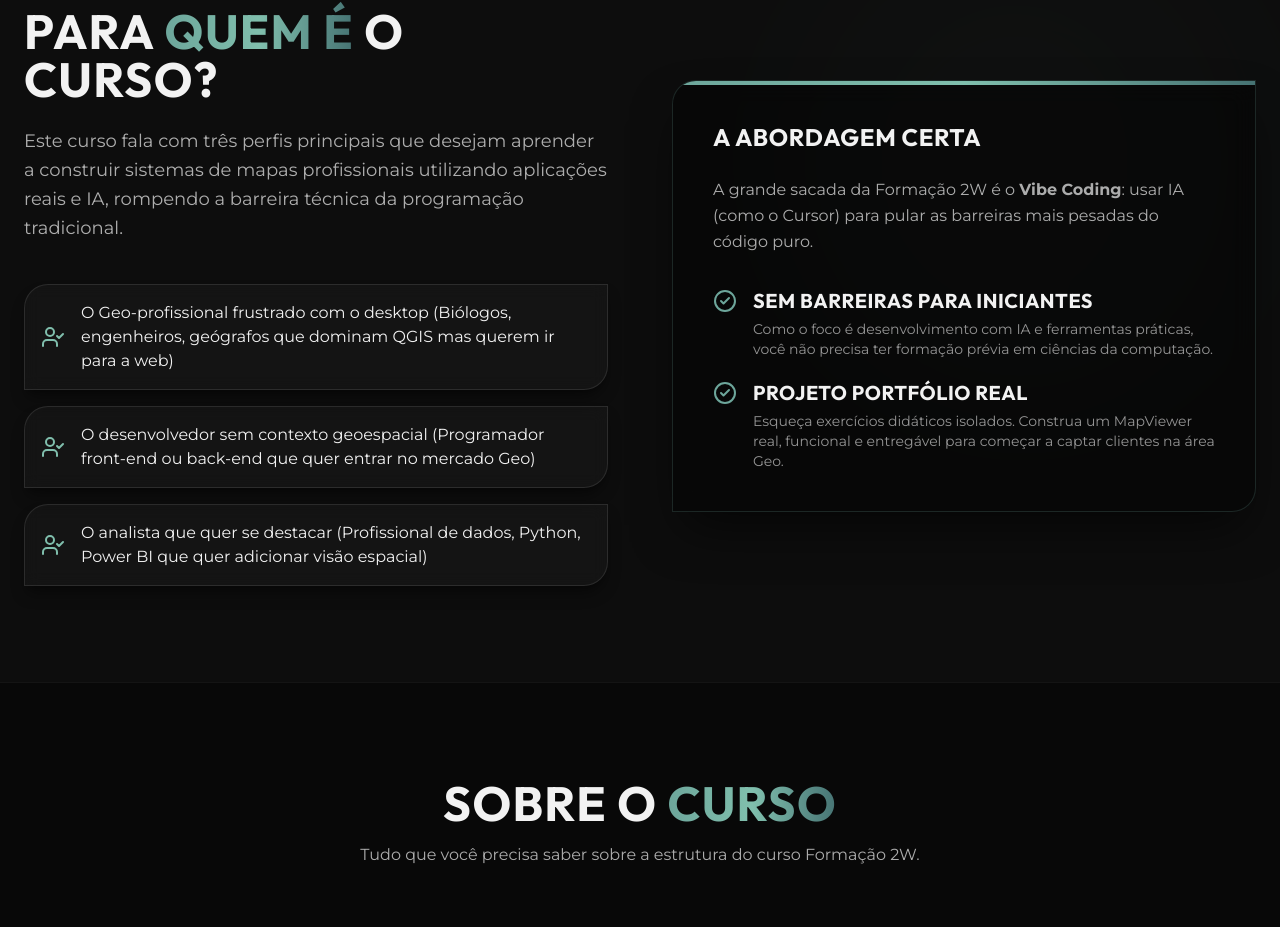
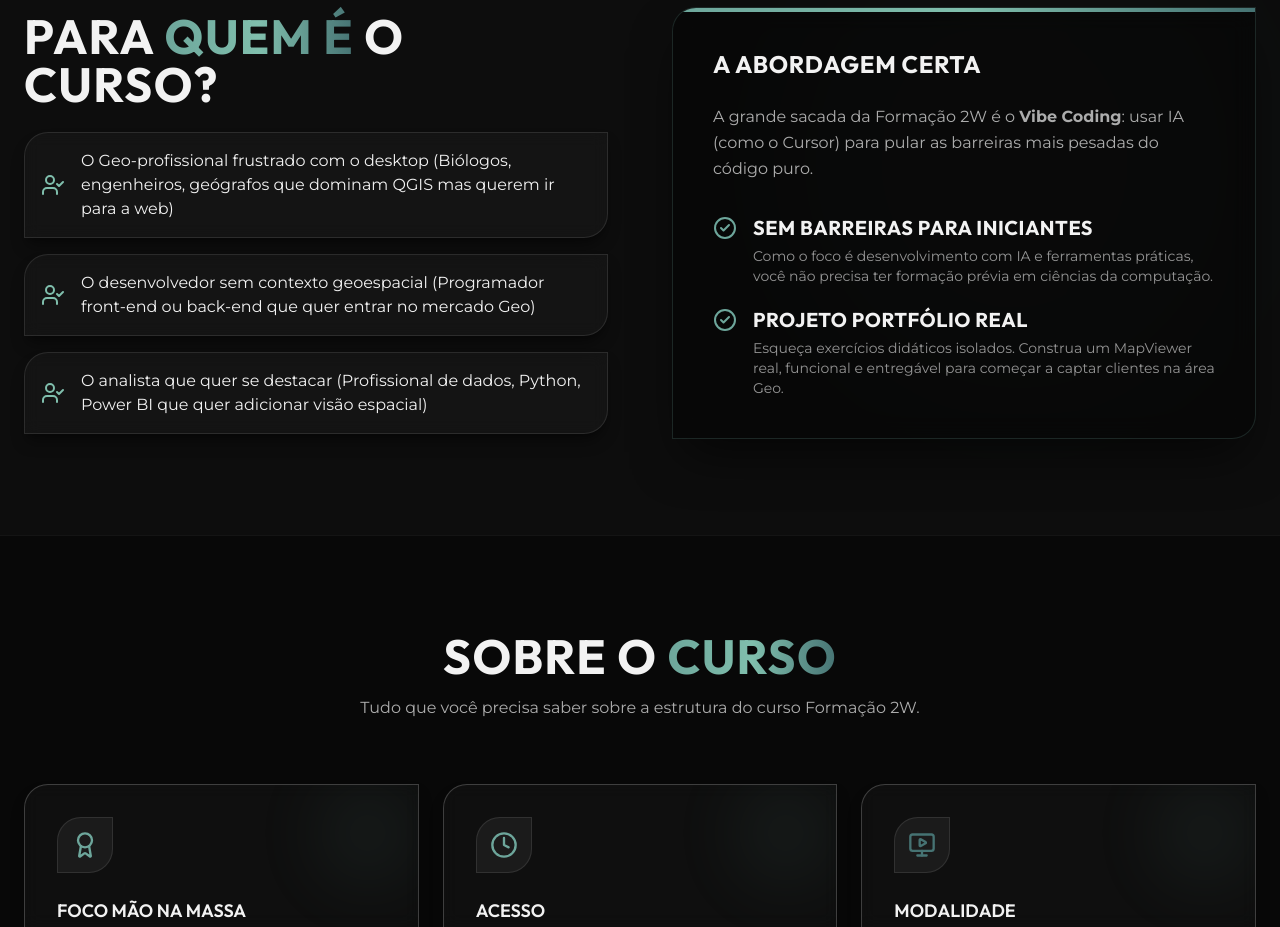
Before and after one commit to henriquegsantos149/pagina-f2w, a React (Vite) app: page / in a window 1280 px wide. Shown: the part 5680-6607 px from the top of the page. Built offline with nearby package versions, Linux system fonts and the light colour scheme.

Commit message:
feat: remove target audience description paragraph

```diff
--- a/src/components/TargetAudience.tsx
+++ b/src/components/TargetAudience.tsx
@@ -18,9 +18,7 @@ export default function TargetAudience() {
           <h2 className="text-3xl md:text-5xl font-bold mb-6 font-primary uppercase tracking-wide">
             Para <span className="text-brand-gradient">Quem é</span> o Curso?
           </h2>
-          <p className="text-[var(--color-brand-light)]/70 text-lg font-secondary mb-10 leading-relaxed">
-            Este curso fala com três perfis principais que desejam aprender a construir sistemas de mapas profissionais utilizando aplicações reais e IA, rompendo a barreira técnica da programação tradicional.
-          </p>
+
 
           <div className="space-y-4">
             {profiles.map((profile, i) => (
```
